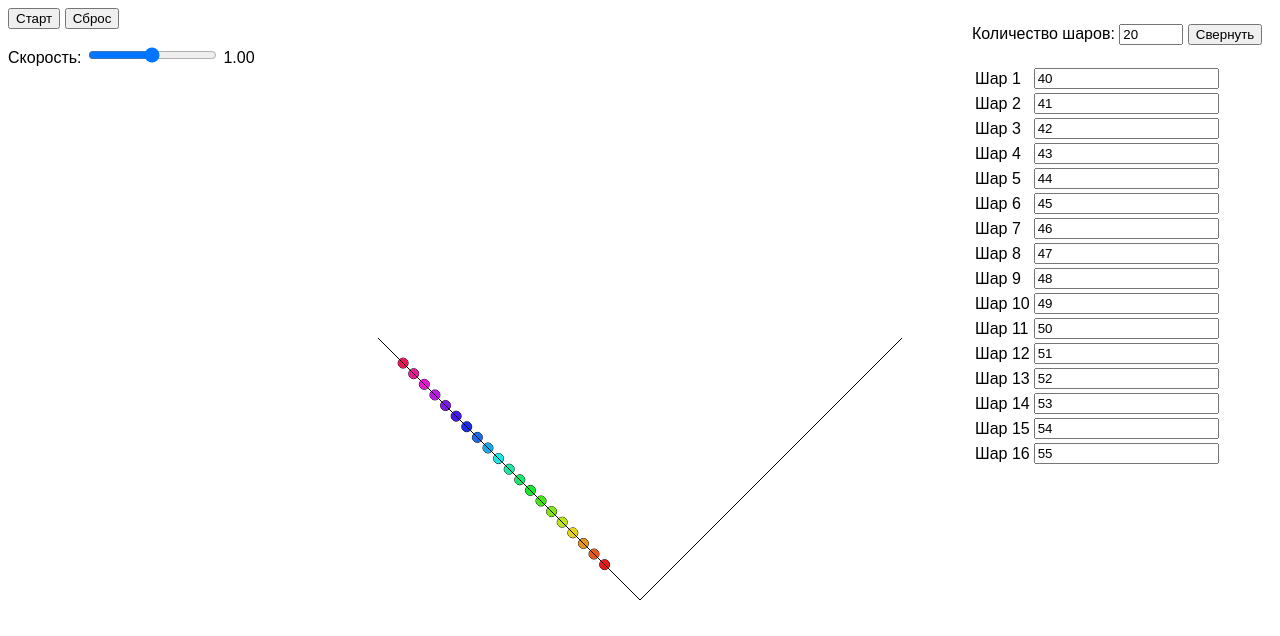
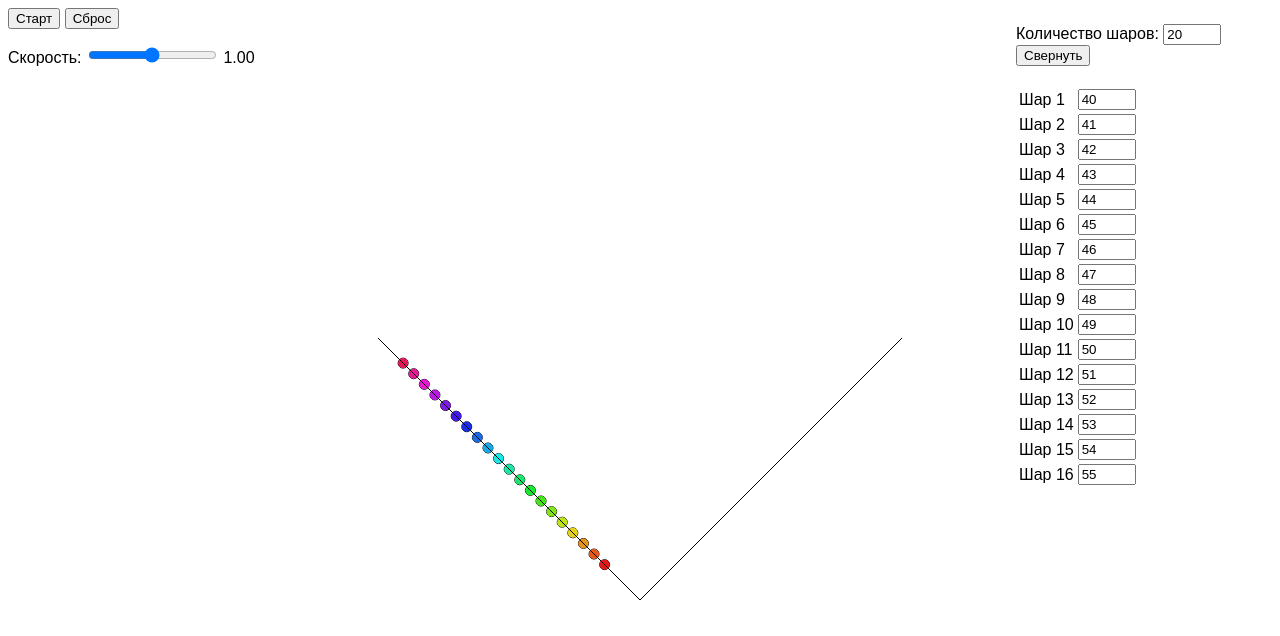
Before and after one commit to Reguas/bouncing-balls, a website built with Parcel: page index.html in a window 1280 px wide. Built offline with nearby package versions, Linux system fonts and the light colour scheme.

Commit message:
Some fixes

```diff
--- a/index.html
+++ b/index.html
@@ -23,7 +23,7 @@
     <div class="balls-container">
       <p>
         Количество шаров:
-        <input id="balls-count" type="number" min="0" max="100" value="20" />
+        <input id="balls-count" type="number" min="0" max="100" value="20" style="width:50px" />
         <button id="collapse-balls">Свернуть</button>
       </p>
       <div id="table-balls">
--- a/src/index.js
+++ b/src/index.js
@@ -101,8 +101,9 @@ function generateButtons() {
     cellInput.type = "number";
     cellInput.min = "0";
     cellInput.value = balls[i].velocity;
+    cellInput.style.width = "50px";
     cellInput.oninput = function () {
-      let nv = event.srcElement.value
+      let nv = this.value
       balls[i].velocity = nv;
     };
     cell.appendChild(cellInput);
--- a/src/styles.css
+++ b/src/styles.css
@@ -10,7 +10,7 @@ body {
 }
 .balls-container {
   position: absolute;
-  width: 300px;
+  width: 20%;
   right: 0px;
   padding: 8px;
 }
```
